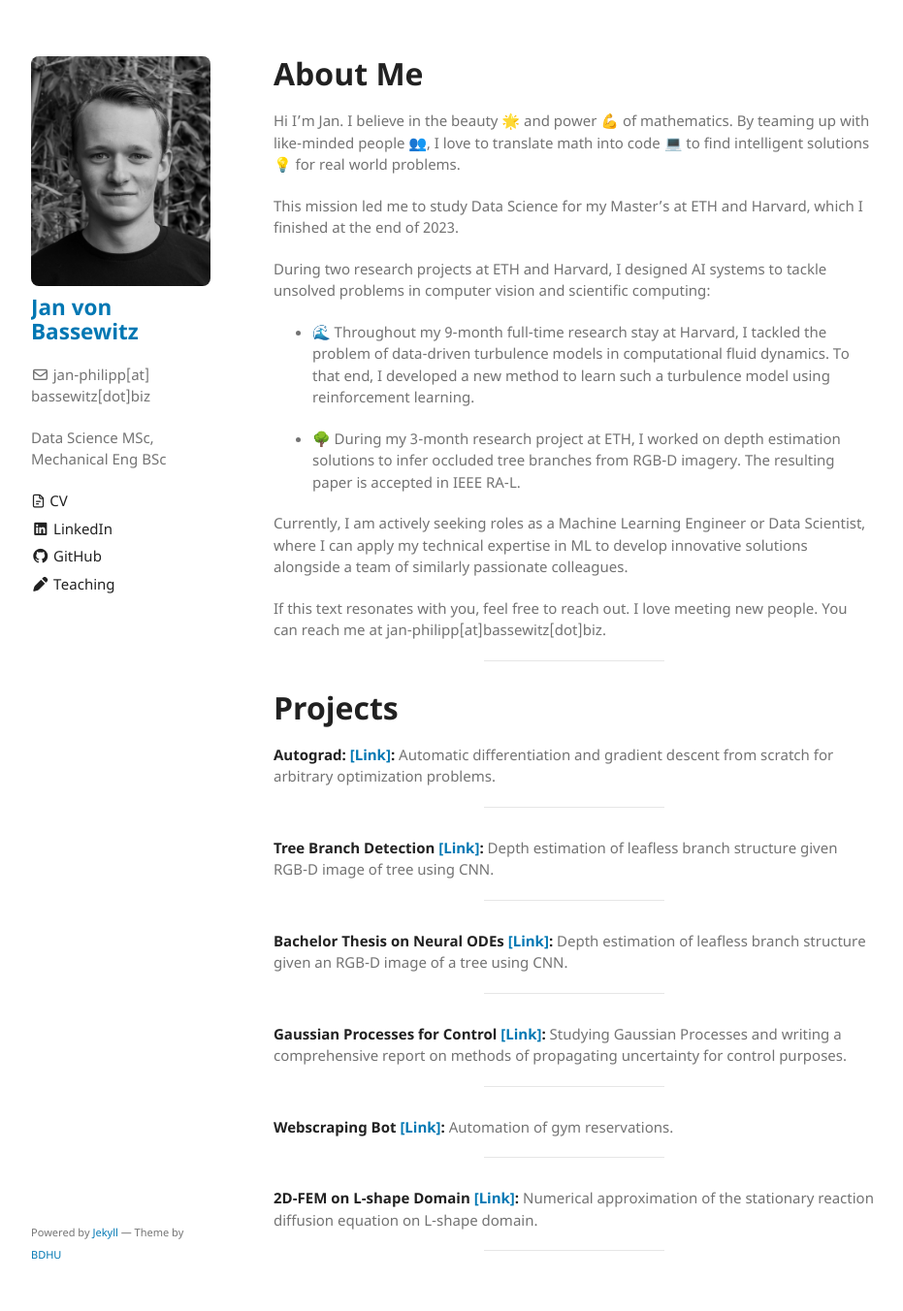
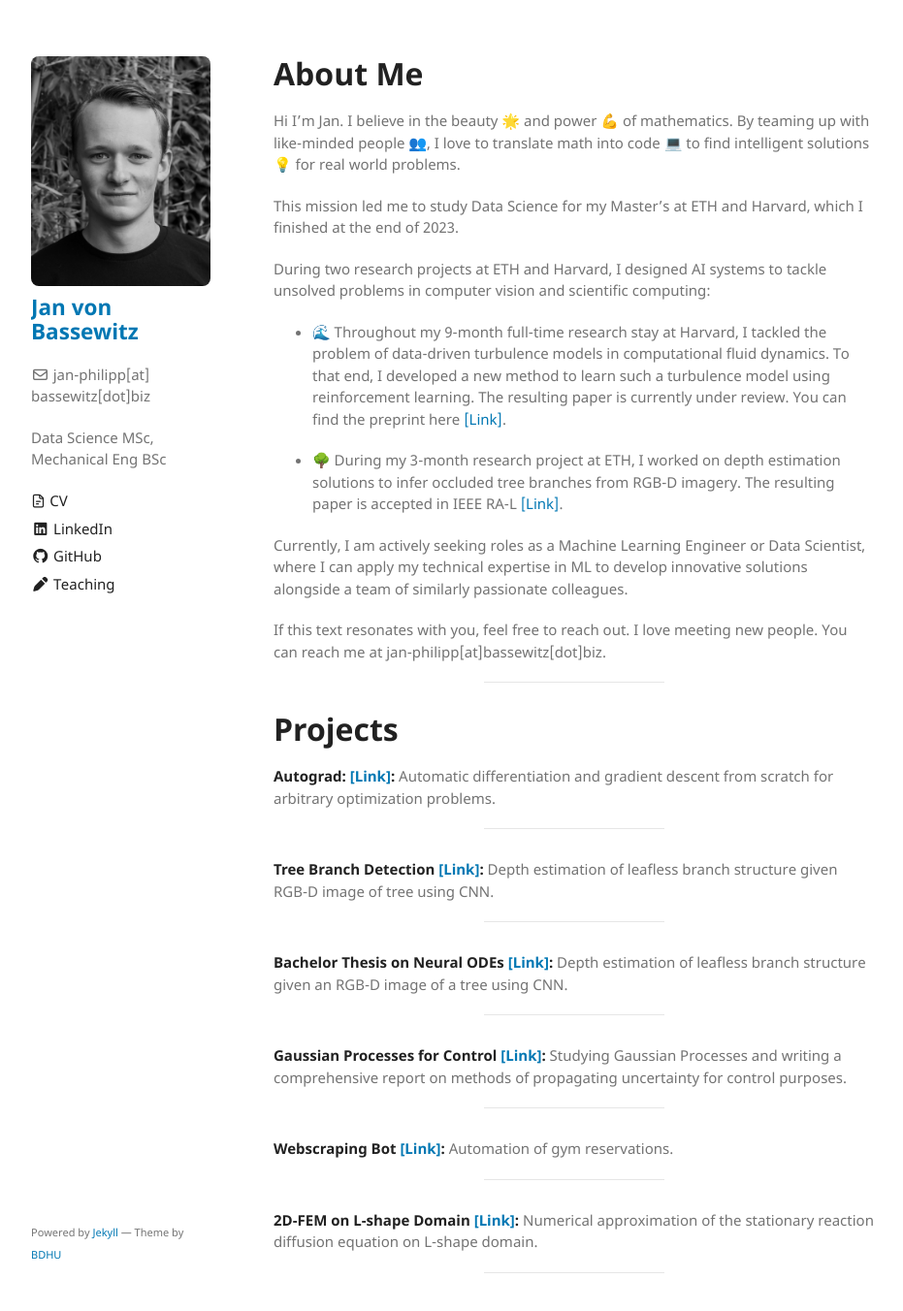
Before and after one commit to vbjan/vbjan.github.io, a Jekyll site: the page built from index.md, in a window 1280 px wide and 1373 px high. Shown: the top 1352 px of the window at 97% size, without its empty margins (173-1104 px from the left). Built offline with Jekyll 4.4.1, drawn with Linux system fonts in a browser that asks for light colours; our own code applies the rules of GitHub Pages for plain Markdown files.

Commit message:
Added links to papers.

```diff
--- a/index.md
+++ b/index.md
@@ -9,9 +9,9 @@ This mission led me to study Data Science for my Master's at ETH and Harvard, wh
 
 During two research projects at ETH and Harvard, I designed AI systems to tackle unsolved problems in computer vision and scientific computing:
 
-- 🌊 Throughout my 9-month full-time research stay at Harvard, I tackled the problem of data-driven turbulence models in computational fluid dynamics. To that end, I developed a new method to learn such a turbulence model using reinforcement learning.
+- 🌊 Throughout my 9-month full-time research stay at Harvard, I tackled the problem of data-driven turbulence models in computational fluid dynamics. To that end, I developed a new method to learn such a turbulence model using reinforcement learning. The resulting paper is currently under review. You can find the preprint here [[Link]](https://arxiv.org/abs/2402.00972).
 
-- 🌳 During my 3-month research project at ETH, I worked on depth estimation solutions to infer occluded tree branches from RGB-D imagery. The resulting paper is accepted in IEEE RA-L.
+- 🌳 During my 3-month research project at ETH, I worked on depth estimation solutions to infer occluded tree branches from RGB-D imagery. The resulting paper is accepted in IEEE RA-L [[Link]](https://ieeexplore.ieee.org/document/10403997).
 
 Currently, I am actively seeking roles as a Machine Learning Engineer or Data Scientist, where I can apply my technical expertise in ML to develop innovative solutions alongside a team of similarly passionate colleagues.
 
```
Also changed, not shown: projects/treebranchdetec.md (+2 -0 lines).
